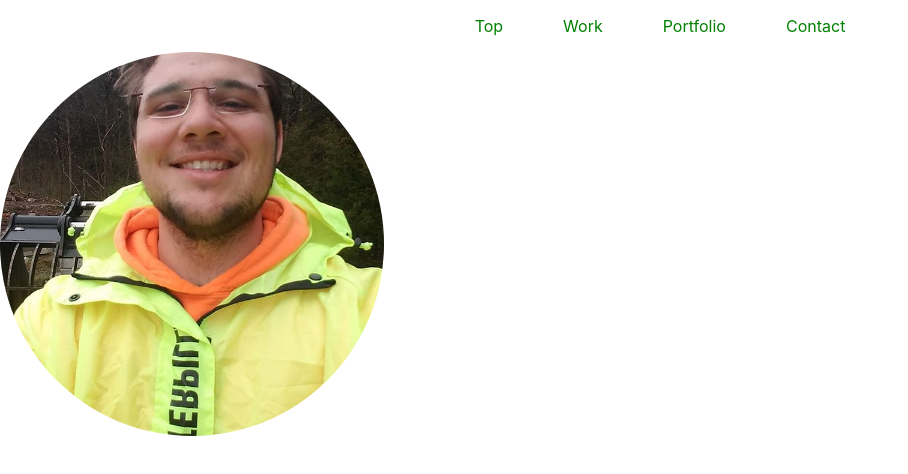
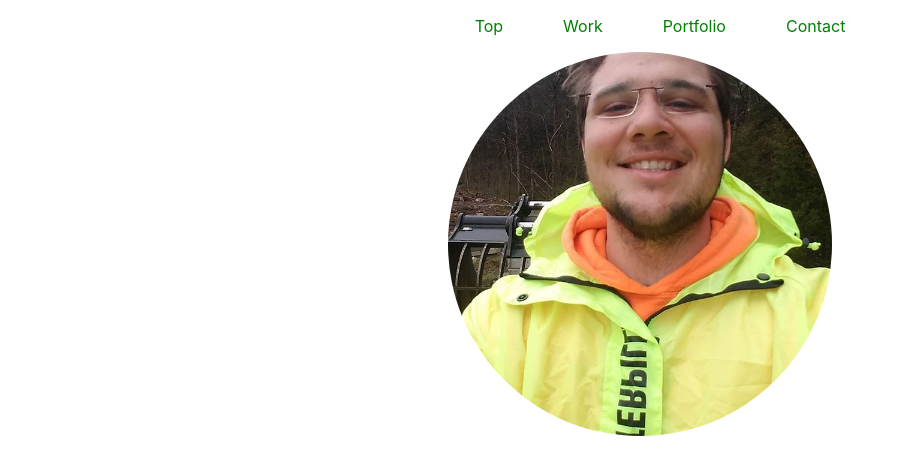
Before and after one commit to Iyehvah/Iyehvah-Portfolio, a React (Create React App) app: page / in a window 1280 px wide. Shown: the top 474 px of the page, without its empty margins (0-908 px from the left). Built offline with nearby package versions, Linux system fonts and the light colour scheme.

Commit message:
Fixed styling on my profile img

```diff
--- a/src/App.css
+++ b/src/App.css
@@ -57,18 +57,15 @@ a {
   color: green;
 }
 
-img {
 
-}
 
 .hvr-grow {
   width: 30%;
   border-radius: 50%;
-  display: inline-block;
-  vertical-align: middle;
   box-shadow: 0 0 1px rgba(0, 0, 0, 0);
   transition-duration: 0.3s;
   transition-property: transform;
+  margin: 0 auto;
 }
 
 .hvr-grow:hover,
@@ -76,3 +73,7 @@ img {
 .hvr-grow:active {
   transform: scale(1.1);
 }
+
+.container {
+  text-align: center;
+}
--- a/src/components/Home.js
+++ b/src/components/Home.js
@@ -4,9 +4,7 @@ import ProfilePicture from "../images/Prof-Pic2.jpg"
 const Home = () => {
     return (
         <div className="container">
-            <div className="row">
                 <span className="image fit"><img className="hvr-grow" src={ProfilePicture} /></span>
-            </div>
         </div>
     )
 }
```
